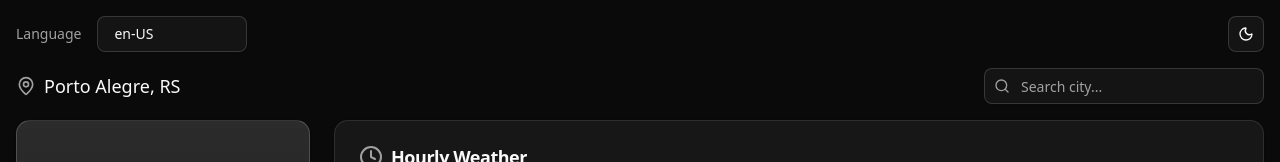
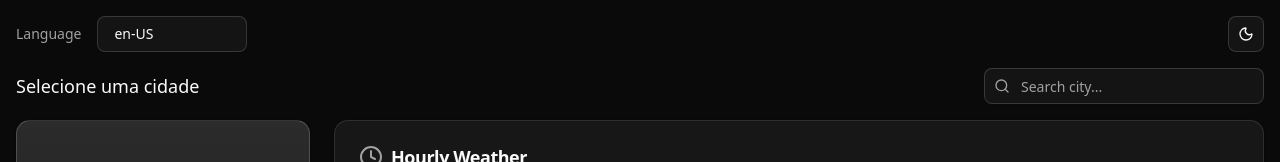
Before and after one commit to rodrigues-heric/weather-report, a React (Vite) app in the folder weather-report/: page / in a window 1280 px wide. Shown: the top 162 px of the page. Built offline with nearby package versions, Linux system fonts and the light colour scheme.

Commit message:
Feat: adding placeholder for city name

```diff
--- a/weather-report/src/components/city-search.tsx
+++ b/weather-report/src/components/city-search.tsx
@@ -14,8 +14,11 @@ import {
   DialogTitle,
 } from '@/components/ui/dialog';
 import { useTranslation } from 'react-i18next';
+interface CitySearchProps {
+  onCitySelect: (city: City) => void;
+}
 
-export function CitySearch() {
+export function CitySearch({ onCitySelect }: CitySearchProps) {
   const { t } = useTranslation();
   const [isDialogOpen, setIsDialogOpen] = useState<boolean>(false);
 
@@ -24,18 +27,22 @@ export function CitySearch() {
 
   const showSuggestions = suggestions.length > 0;
 
+  const handleSelectCity = (city: City) => {
+    setQuery(`${city.name}, ${city.country}`);
+    clearSuggestions();
+    onCitySelect(city);
+  };
+
   const handleValidation = () => {
     const exactMatch = suggestions.find(
       city => city.name.toLowerCase() === query.toLowerCase()
     );
 
-    if (query.length < 3 || (!exactMatch && suggestions.length === 0)) {
+    if (exactMatch) {
+      clearSuggestions();
+      onCitySelect(exactMatch);
+    } else {
       setIsDialogOpen(true);
-    } else if (suggestions.length > 0 && !exactMatch) {
-      setIsDialogOpen(true);
-    } else {
-      clearSuggestions();
-      console.log('Cidade Válida Selecionada:', query);
     }
   };
 
@@ -44,11 +51,6 @@ export function CitySearch() {
       e.preventDefault();
       handleValidation();
     }
-  };
-
-  const handleSelectCity = (city: City) => {
-    setQuery(`${city.name}, ${city.country}`);
-    clearSuggestions();
   };
 
   return (
--- a/weather-report/src/components/weather-header.tsx
+++ b/weather-report/src/components/weather-header.tsx
@@ -1,40 +1,43 @@
 import { MapPin } from 'lucide-react';
 import { CitySearch } from './city-search';
+import type { City } from './hooks/use-city-search';
+import { useState } from 'react';
 
-// MOCK
-const currentData = {
-  city: 'Porto Alegre',
-  state: 'RS',
-  temp: 24,
-  condition: 'Parcialmente Nublado',
-  min: 18,
-  max: 28,
-  feelsLike: 26,
-  description:
-    'O céu permanecerá nublado durante a tarde, com possibilidade de garoa à noite.',
-  details: {
-    humidity: '65%',
-    pressure: '1012 hPa',
-    visibility: '10 km',
-    uvIndex: 'Moderado (4)',
-    windSpeed: '12 km/h',
-    airQuality: 'Bom (42)',
-  },
+const displayCity = (city: City | null) => {
+  if (!city) {
+    return (
+      <span className='text-foreground text-lg font-medium'>
+        Selecione uma cidade
+      </span>
+    );
+  }
+
+  return (
+    <>
+      <MapPin className='h-5 w-5' />
+      <span className='text-foreground text-lg font-medium'>
+        {city.name}, {city.admin1} | {city.country}
+      </span>
+    </>
+  );
 };
 
 export function WeatherHeader() {
+  const [selectedCity, setSelectedCity] = useState<City | null>(null);
+
+  const handleCitySelection = (city: City) => {
+    setSelectedCity(city);
+  };
+
   return (
     <header className='flex items-center justify-between pb-2'>
       <div className='text-muted-foreground flex items-center gap-2'>
-        <MapPin className='h-5 w-5' />
-        <span className='text-foreground text-lg font-medium'>
-          {currentData.city}, {currentData.state}
-        </span>
+        {displayCity(selectedCity)}
       </div>
 
       <div className='flex items-center gap-4'>
         <div className='relative hidden md:block'>
-          <CitySearch />
+          <CitySearch onCitySelect={handleCitySelection} />
         </div>
       </div>
     </header>
```
